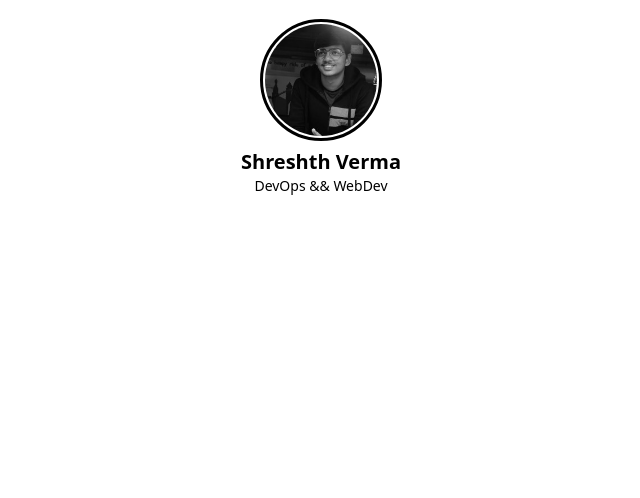
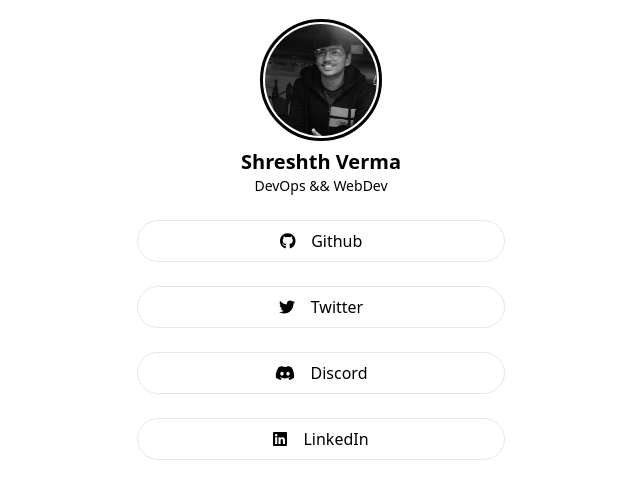
Before and after one commit to shreverr/profyl, a React (Create React App) app: page / in a window 1280 px wide. Shown: the top 498 px of the page, without its empty margins (319-959 px from the left). Built offline with nearby package versions, Linux system fonts and the light colour scheme.

Commit message:
Made basic profile page

```diff
--- a/package.json
+++ b/package.json
@@ -3,6 +3,10 @@
   "version": "0.1.0",
   "private": true,
   "dependencies": {
+    "@fortawesome/fontawesome-svg-core": "^6.4.0",
+    "@fortawesome/free-brands-svg-icons": "^6.4.0",
+    "@fortawesome/free-solid-svg-icons": "^6.4.0",
+    "@fortawesome/react-fontawesome": "^0.2.0",
     "@testing-library/jest-dom": "^5.17.0",
     "@testing-library/react": "^13.4.0",
     "@testing-library/user-event": "^13.5.0",
@@ -10,9 +14,11 @@
     "@types/node": "^16.18.39",
     "@types/react": "^18.2.18",
     "@types/react-dom": "^18.2.7",
+    "lucide-react": "^0.263.1",
     "react": "^18.2.0",
     "react-dom": "^18.2.0",
     "react-scripts": "5.0.1",
+    "react-social-icons": "^5.15.0",
     "typescript": "^4.9.5",
     "web-vitals": "^2.1.4"
   },
--- a/src/App.tsx
+++ b/src/App.tsx
@@ -1,15 +1,19 @@
 import React from 'react';
 import Profile from './components/Profile';
+import LinksList from './components/LinksList';
 
 function App() {
   return (
     <main
     className='
     flex
+    flex-col
     justify-center
+    items-center
     p-4
     '>
       <Profile/>
+      <LinksList />
     </main>
   );
 }
--- /dev/null
+++ b/src/components/LinksList.tsx
@@ -0,0 +1,36 @@
+import { FC } from 'react'
+import LinkButton from './ui/LinkButton'
+import { Icons } from './ui/Icons'
+
+interface LinksListProps {}
+
+const LinksList: FC<LinksListProps> = () => {
+  const myLinkNames = ["Github", "Twitter", "Discord", "LinkedIn"]
+  const myLinks = [
+    "https://github.com/shreverr",
+    "https://twitter.com/Shreshthtwts",
+    "https://discordapp.com/users/shrever",
+    "https://www.linkedin.com/in/shreshth-verma-89aa80246/"]
+  const myLinkIcons = [Icons.Github, Icons.Twitter, Icons.Discord, Icons.LinkedIn]
+
+  return (
+    <section
+    className='
+    flex
+    flex-col
+    items-center
+    justify-center
+    p-2
+    pt-4
+    gap-6
+    w-full
+    md:w-96
+    '>
+    {/* Maps all the links */}
+    {myLinkNames.map((mySocialHandle, index) =>
+      <LinkButton linkName={mySocialHandle} linkIcon={myLinkIcons[index]} userLink={myLinks[index]}/>)}
+    </section>
+  )
+}
+
+export default LinksList
--- /dev/null
+++ b/src/components/ui/Icons.tsx
@@ -0,0 +1,16 @@
+import { FontAwesomeIcon } from '@fortawesome/react-fontawesome'
+import { faDiscord, faGithub, faLinkedin, faTwitter } from '@fortawesome/free-brands-svg-icons'
+
+const Twitter = <FontAwesomeIcon icon={faTwitter} />
+const Github = <FontAwesomeIcon icon={faGithub} />
+const LinkedIn = <FontAwesomeIcon icon={faLinkedin} />
+const Discord = <FontAwesomeIcon icon={faDiscord} />
+
+export const Icons = {
+  Twitter,
+  Github,
+  LinkedIn,
+  Discord,
+}
+
+export default Icons
--- /dev/null
+++ b/src/components/ui/LinkButton.tsx
@@ -0,0 +1,32 @@
+import { FC, ReactNode } from 'react'
+// import { faCoffee } from '@fortawesome/free-solid-svg-icons'
+
+//   const element =
+
+
+interface LinkButtonProps {
+  userLink: string,
+  linkName: string,
+  linkIcon: ReactNode,
+}
+
+const LinkButton: FC<LinkButtonProps> = ({userLink, linkName, linkIcon}) => {
+  return (
+    <div
+    className='
+    flex
+    justify-center
+    items-center
+    gap-4
+    border
+    p-2
+    rounded-full
+    w-full
+    '>
+      {linkIcon}
+      <a href={userLink}>{linkName}</a>
+    </div>
+  )
+}
+
+export default LinkButton
```
Also changed, not shown: 1 other file (tests, documents, lock files or other folders).
